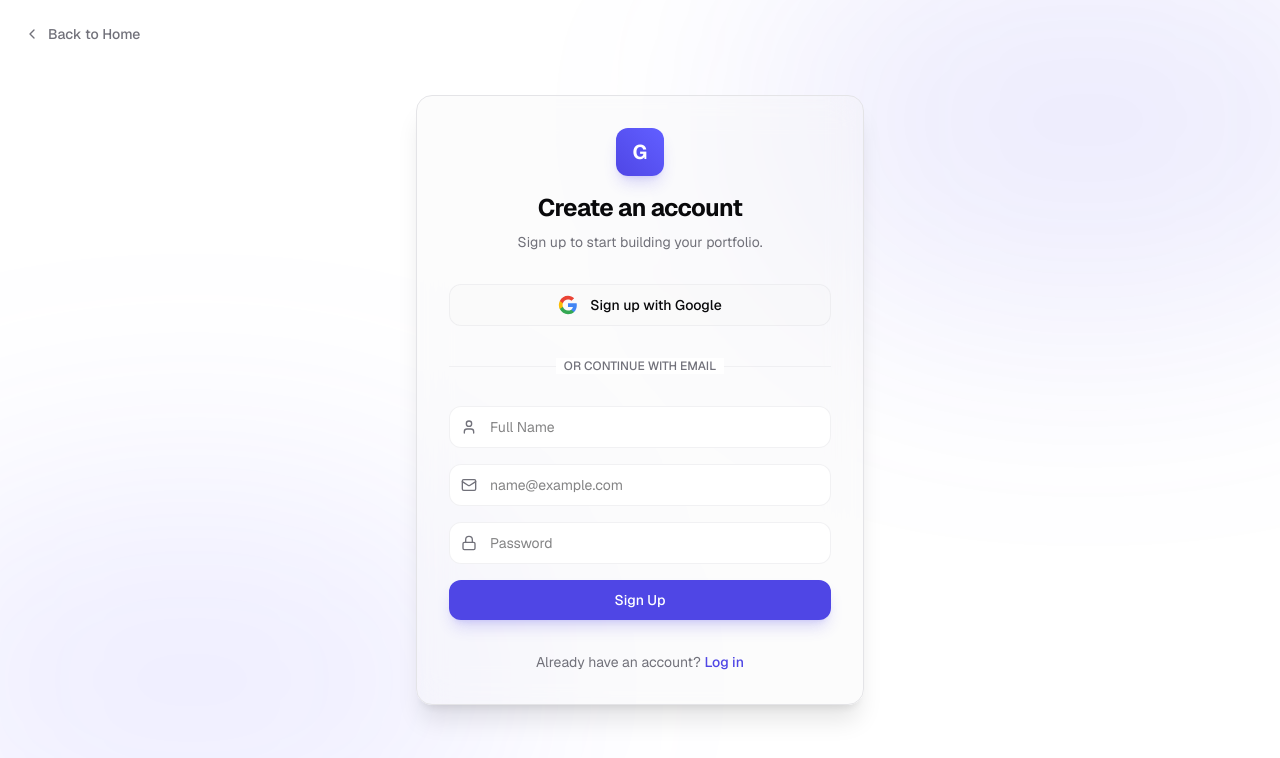
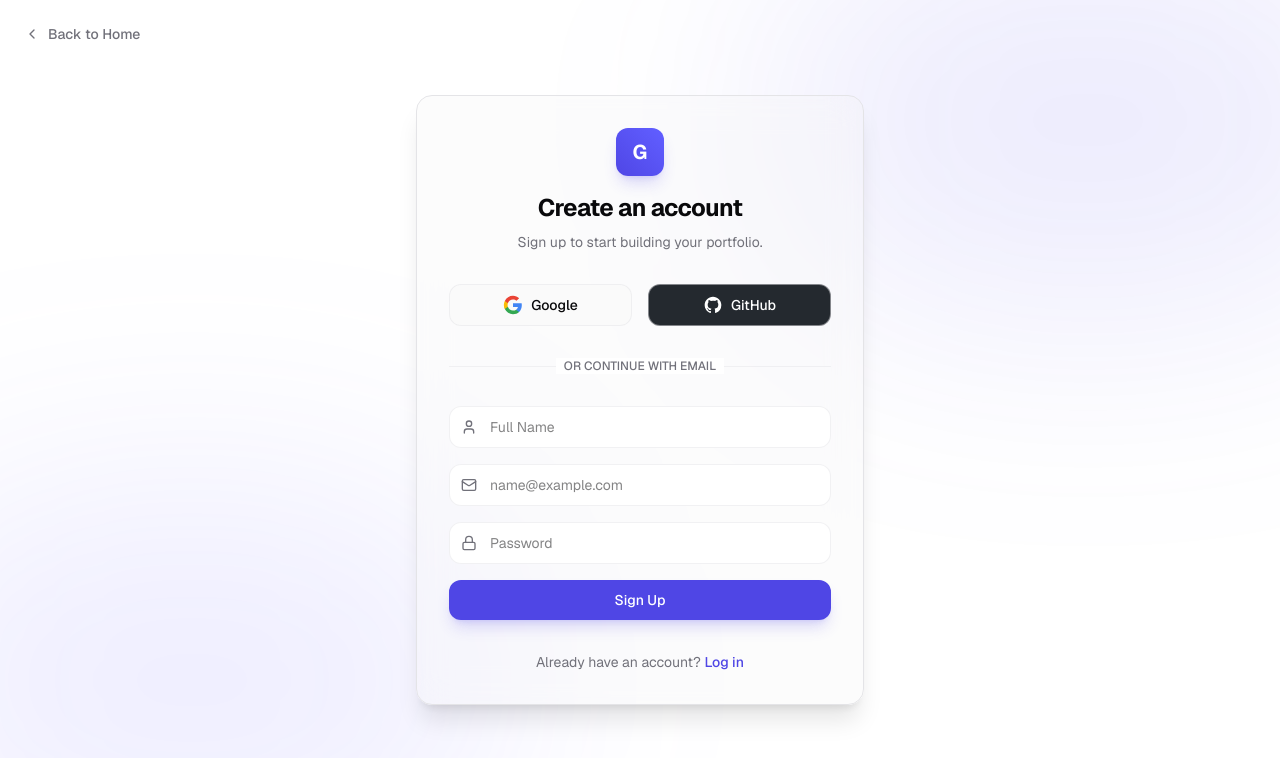
Before and after one commit to RangeshPandianPT/GenFolio, a Next.js app: page /signup in a window 1280 px wide. Shown: the top 758 px of the page. Built offline with nearby package versions, Linux system fonts and the light colour scheme; no server answers.

Commit message:
feat: implement github signup on signup page

```diff
--- a/src/app/signup/page.tsx
+++ b/src/app/signup/page.tsx
@@ -71,10 +71,10 @@
               <p className="text-sm text-muted-foreground">Sign up to start building your portfolio.</p>
             </div>
 
-            <div className="space-y-4">
+            <div className="flex gap-4">
               <button
                 onClick={handleGoogleSignup}
-                className="w-full flex items-center justify-center gap-3 px-4 py-2.5 rounded-xl border border-border/50 bg-secondary/30 hover:bg-secondary/60 transition-colors font-medium text-sm"
+                className="flex-1 flex items-center justify-center gap-2 px-4 py-2.5 rounded-xl border border-border/50 bg-secondary/30 hover:bg-secondary/60 transition-colors font-medium text-sm"
               >
                 <svg className="w-5 h-5" viewBox="0 0 24 24">
                   <path d="M22.56 12.25c0-.78-.07-1.53-.2-2.25H12v4.26h5.92c-.26 1.37-1.04 2.53-2.21 3.31v2.77h3.57c2.08-1.92 3.28-4.74 3.28-8.09z" fill="#4285F4"/>
@@ -82,7 +82,25 @@
                   <path d="M5.84 14.09c-.22-.66-.35-1.36-.35-2.09s.13-1.43.35-2.09V7.07H2.18C1.43 8.55 1 10.22 1 12s.43 3.45 1.18 4.93l2.85-2.22.81-.62z" fill="#FBBC05"/>
                   <path d="M12 5.38c1.62 0 3.06.56 4.21 1.64l3.15-3.15C17.45 2.09 14.97 1 12 1 7.7 1 3.99 3.47 2.18 7.07l3.66 2.84c.87-2.6 3.3-4.53 6.16-4.53z" fill="#EA4335"/>
                 </svg>
-                Sign up with Google
+                Google
+              </button>
+              <button
+                onClick={async () => {
+                  const { GithubAuthProvider, signInWithPopup } = await import("firebase/auth");
+                  const provider = new GithubAuthProvider();
+                  try {
+                    await signInWithPopup(auth, provider);
+                    router.push("/builder");
+                  } catch (error) {
+                    console.error("Failed to sign up with GitHub", error);
+                  }
+                }}
+                className="flex-1 flex items-center justify-center gap-2 px-4 py-2.5 rounded-xl border border-border/50 bg-[#24292F] text-white hover:bg-[#24292F]/90 transition-colors font-medium text-sm"
+              >
+                <svg className="w-5 h-5" fill="currentColor" viewBox="0 0 24 24" aria-hidden="true">
+                  <path fillRule="evenodd" d="M12 2C6.477 2 2 6.484 2 12.017c0 4.425 2.865 8.18 6.839 9.504.5.092.682-.217.682-.483 0-.237-.008-.868-.013-1.703-2.782.605-3.369-1.343-3.369-1.343-.454-1.158-1.11-1.466-1.11-1.466-.908-.62.069-.608.069-.608 1.003.07 1.531 1.032 1.531 1.032.892 1.53 2.341 1.088 2.91.832.092-.647.35-1.088.636-1.338-2.22-.253-4.555-1.113-4.555-4.951 0-1.093.39-1.988 1.029-2.688-.103-.253-.446-1.272.098-2.65 0 0 .84-.27 2.75 1.026A9.564 9.564 0 0112 6.844c.85.004 1.705.115 2.504.337 1.909-1.296 2.747-1.027 2.747-1.027.546 1.379.202 2.398.1 2.651.64.7 1.028 1.595 1.028 2.688 0 3.848-2.339 4.695-4.566 4.943.359.309.678.92.678 1.855 0 1.338-.012 2.419-.012 2.747 0 .268.18.58.688.482A10.019 10.019 0 0022 12.017C22 6.484 17.522 2 12 2z" clipRule="evenodd" />
+                </svg>
+                GitHub
               </button>
             </div>
 
```
